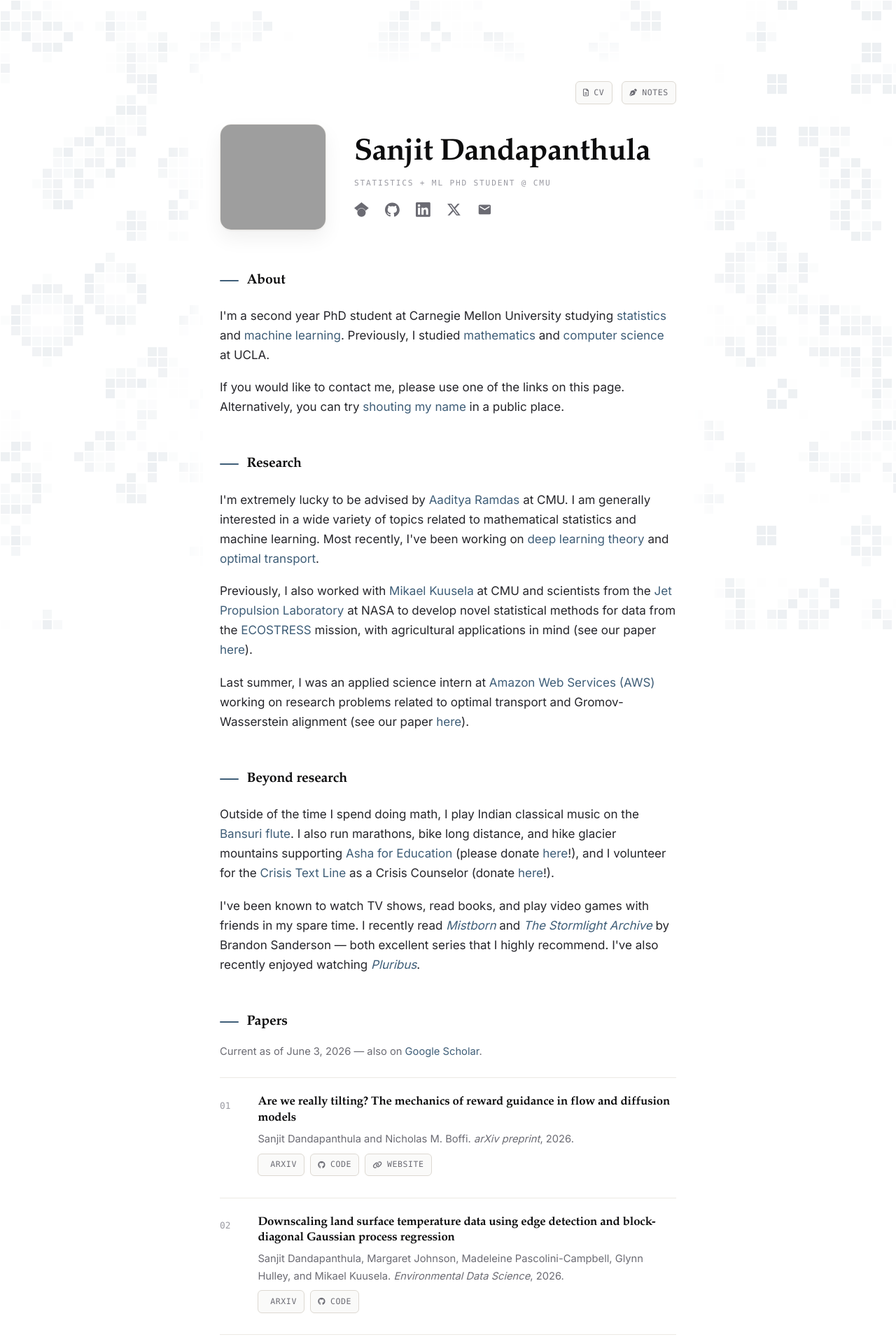
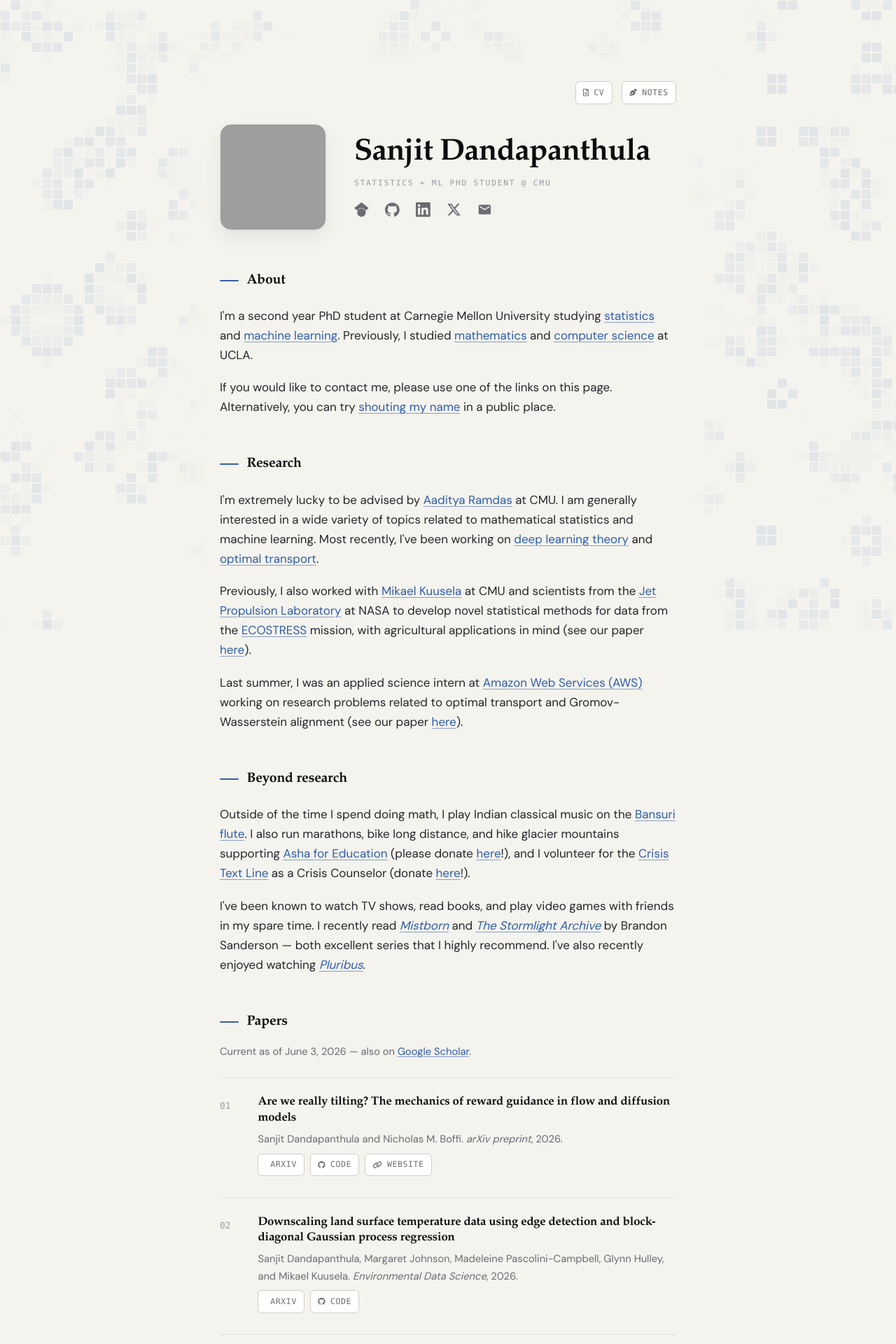
Before and after one commit to sanjitdp/sanjitdp.github.io, a Jekyll site: the page built from index.html, in a window 1280 px wide. Shown: the top 1920 px of the page at 70% size. Built offline with Jekyll 4.4.1, drawn with Linux system fonts in a browser that asks for light colours; some web fonts are replaced; a style sheet for code colours, icons or effects is not loaded; grey boxes are pictures that could not be loaded.

Commit message:
Off-white background, clearer links, centered copyright; DM Sans
- Switch body/UI font to DM Sans
- Warm off-white page background; white button chips for contrast
- More saturated link colour with an always-on underline so links are
  clearly distinguishable from body text
- Center the page-end copyright
- Sync Game of Life cell colour to the updated accent

Co-Authored-By: Claude Opus 4.8 (1M context) <noreply@anthropic.com>

```diff
--- a/_includes/head.html
+++ b/_includes/head.html
@@ -57,7 +57,7 @@
   <link rel="preconnect" href="https://fonts.googleapis.com">
   <link rel="preconnect" href="https://fonts.gstatic.com" crossorigin>
   <link
-    href="https://fonts.googleapis.com/css2?family=Inter:wght@400;500;600;700&family=Petrona:wght@400;500;600;700&display=swap"
+    href="https://fonts.googleapis.com/css2?family=DM+Sans:wght@400;500;600;700&family=Petrona:wght@400;500;600;700&display=swap"
     rel="stylesheet">
   <link rel="stylesheet" href="{{ site.baseurl }}/assets/css/style.css" />
 
--- a/_layouts/default.html
+++ b/_layouts/default.html
@@ -26,7 +26,7 @@
       var INTERVAL = 340;            // ms per generation
       var EASE = 0.06;               // per-frame fade toward target (lower = softer cross-fade)
       var MAXA = 0.09;               // peak alpha of a fully-lit cell
-      var RGB = '63, 94, 120';       // accent
+      var RGB = '52, 95, 168';       // accent
 
       var dpr = Math.min(window.devicePixelRatio || 1, 2);
       var cols, rows, grid, next, field, gen = 0;
--- a/_sass/_ed.scss
+++ b/_sass/_ed.scss
@@ -109,19 +109,18 @@ p {
 }
 
 a {
-  color: var(--accent);
-  text-decoration: none;
-  text-underline-offset: 0.18em;
+  color: var(--link);
+  text-decoration: underline;
+  text-underline-offset: 0.16em;
   text-decoration-thickness: 1px;
-  text-decoration-color: color-mix(in srgb, var(--accent) 35%, transparent);
+  text-decoration-color: color-mix(in srgb, var(--link) 55%, transparent);
   transition: color 0.16s var(--ease), text-decoration-color 0.16s var(--ease);
 }
 
 a:hover,
 a:focus {
-  color: var(--accent-strong);
-  text-decoration: underline;
-  text-decoration-color: var(--accent-strong);
+  color: var(--link-strong);
+  text-decoration-color: var(--link-strong);
 }
 
 strong { font-weight: 600; color: var(--heading); }
@@ -379,6 +378,7 @@ th { color: var(--heading); font-weight: 600; }
   border-top: 1px solid var(--line);
   color: var(--faint);
   font-size: 0.82rem;
+  text-align: center;
 }
 
 /* ---------- home sections ---------- */
--- a/assets/css/style.scss
+++ b/assets/css/style.scss
@@ -11,9 +11,9 @@ sitemap: false
 
 :root {
   /* surfaces */
-  --bg: #ffffff;
-  --surface: #fafaf9;
-  --surface-2: #f4f4f2;
+  --bg: #f4f3ee;
+  --surface: #ffffff;
+  --surface-2: #eae8e1;
 
   /* ink */
   --heading: #0c0c0d;
@@ -22,16 +22,18 @@ sitemap: false
   --faint: #9a9aa2;
 
   /* lines */
-  --line: #ece9e4;
-  --line-strong: #ddd9d2;
+  --line: #e4e0d8;
+  --line-strong: #d3cec3;
 
-  /* one muted accent */
-  --accent: #3f5e78;
-  --accent-strong: #2c4659;
-  --accent-wash: #eef2f5;
+  /* accent + a clearer, more saturated link colour */
+  --accent: #345fa8;
+  --accent-strong: #284a80;
+  --accent-wash: #e7eef9;
+  --link: #2f5ca8;
+  --link-strong: #214380;
 
   /* type */
-  --sans: "Inter", -apple-system, BlinkMacSystemFont, "Segoe UI", Roboto, Helvetica, Arial, sans-serif;
+  --sans: "DM Sans", -apple-system, BlinkMacSystemFont, "Segoe UI", Roboto, "Helvetica Neue", Arial, sans-serif;
   --serif: "Petrona", "Iowan Old Style", "Palatino Linotype", Palatino, Georgia, "Times New Roman", serif;
   --mono: ui-monospace, "SF Mono", "SFMono-Regular", "Menlo", "Consolas", monospace;
 
```
